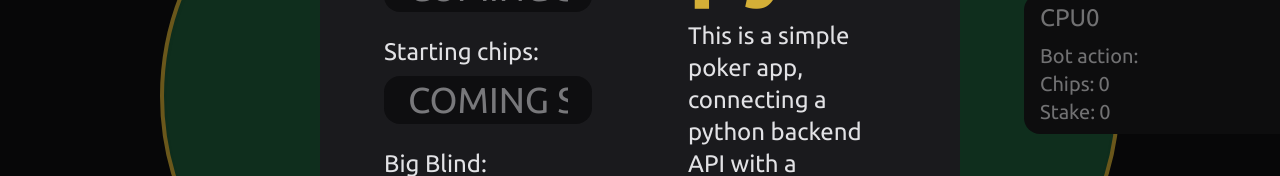
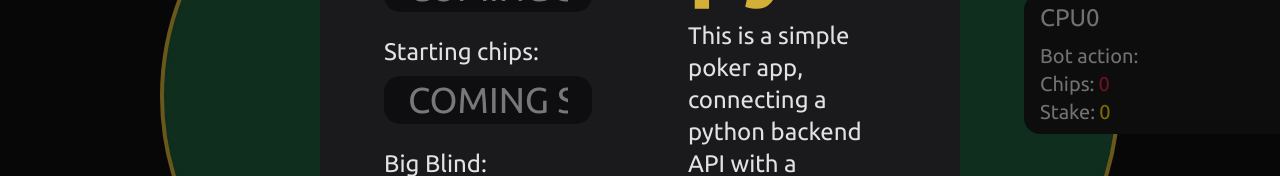
Before and after one commit to ktotopawel/poker-py, a React (Vite) app in the folder frontend/: page / in a window 1280 px wide. Shown: the part 336-512 px from the top of the page. Built offline with nearby package versions, Linux system fonts and the light colour scheme.

Commit message:
feat: Display bot's hand description and improve styling for bot status and chips

```diff
--- a/frontend/src/views/Game/Bot.tsx
+++ b/frontend/src/views/Game/Bot.tsx
@@ -52,6 +52,11 @@ const Bot = ({ botName, bot }: IBot) => {
             {botResult?.is_winner && (
               <p className="text-gold-metallic">WINNER!</p>
             )}
+            {botResult?.hand_description && (
+              <p className="mt-2">
+                {botName} got: {botResult.hand_description}
+              </p>
+            )}
           </div>
         )}
         <div className="w-52 h-full flex flex-col gap-2">
@@ -59,15 +64,15 @@ const Bot = ({ botName, bot }: IBot) => {
           <div className="flex flex-col justify-between flex-auto">
             <div className="text-xl flex gap-1">
               <h4>Bot action:</h4>
-              <p className="text-accent">{bot.status}</p>
+              <p className="text-action">{bot.status}</p>
             </div>
             <div className="text-xl flex gap-1">
               <h4>Chips: </h4>
-              <p>{bot.chips}</p>
+              <p className="text-chip-red">{bot.chips}</p>
             </div>
             <div className="text-xl flex gap-1">
               <h4>Stake:</h4>
-              <p>{bot.stake}</p>
+              <p className="text-accent">{bot.stake}</p>
             </div>
           </div>
         </div>
--- a/frontend/src/views/components/modals/InputField.tsx
+++ b/frontend/src/views/components/modals/InputField.tsx
@@ -1,7 +1,3 @@
-interface IInputField {
-  lab;
-}
-
 const InputField = () => {
   return (
     <label htmlFor="Email">
```
